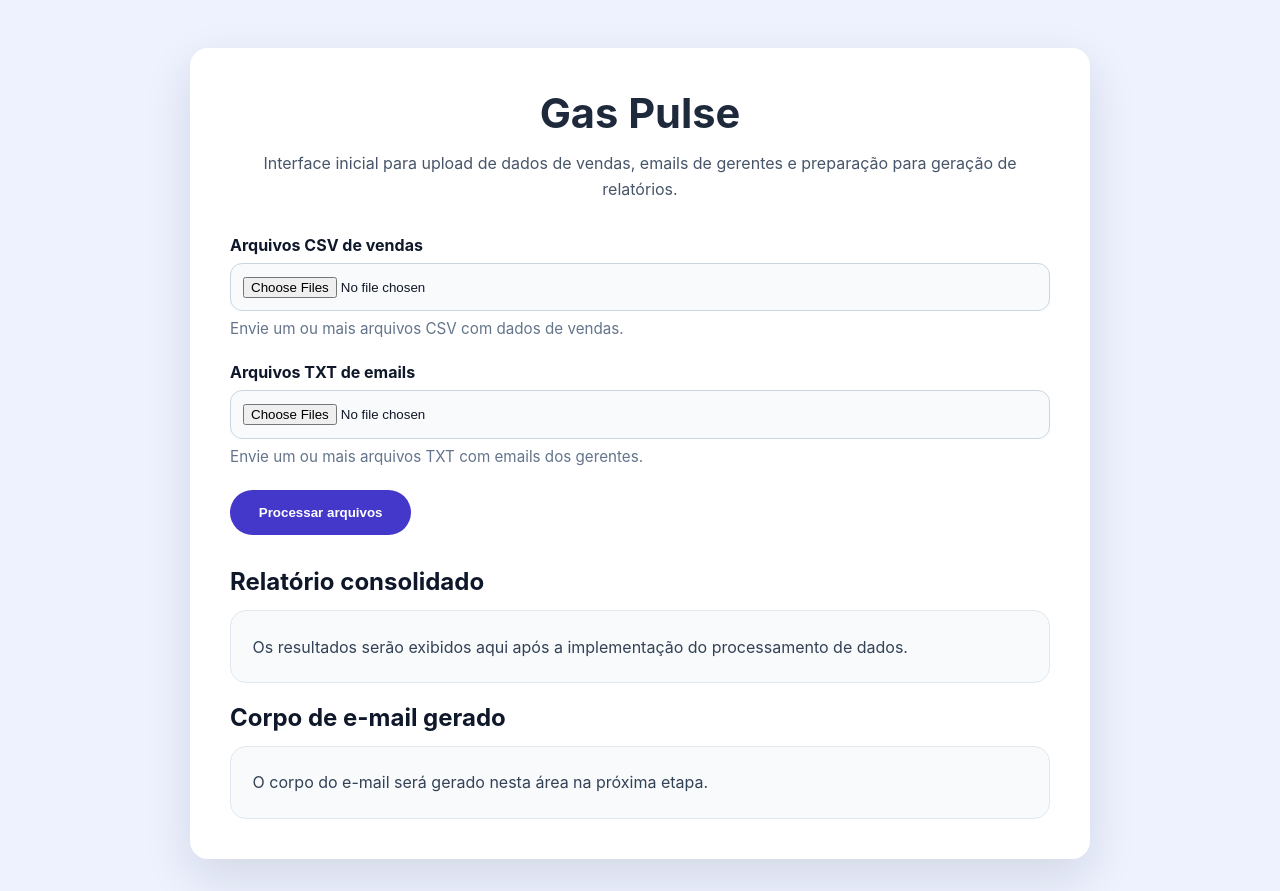
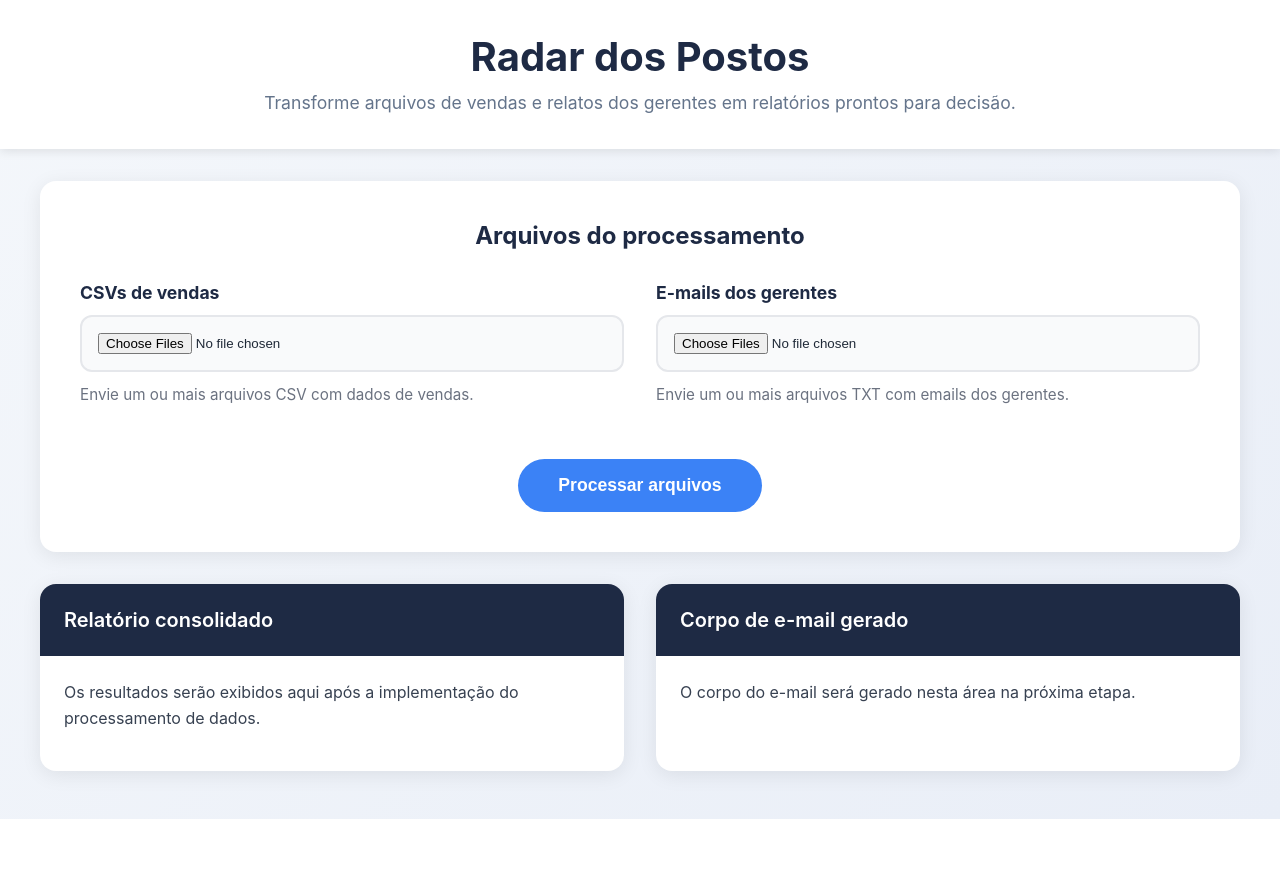
Before and after one commit to Victor-Suander/gas-pulse, a Flask app: page / in a window 1280 px wide. After the commit the page ends 819 px from the top, so only its background shows below. Run offline with Flask 3, Linux system fonts and the light colour scheme.

Commit message:
style(ui): atualiza identidade visual para Radar dos Postos

```diff
--- a/app/static/style.css
+++ b/app/static/style.css
@@ -1,126 +1,267 @@
 body {
-    font-family: Inter, system-ui, sans-serif;
+    font-family: Inter, Arial, sans-serif;
     margin: 0;
     padding: 0;
-    background-color: #eef2ff;
-    color: #111827;
+    background: linear-gradient(135deg, #f4f7fb 0%, #e9eef7 100%);
+    color: #1f2937;
+    min-height: 100vh;
 }
 
-.page-card {
-    max-width: 820px;
-    margin: 6vh auto 4vh;
-    padding: 2.5rem;
+.header {
     background: #ffffff;
-    border-radius: 18px;
-    box-shadow: 0 18px 48px rgba(15, 23, 42, 0.12);
-}
-
-.hero {
+    padding: 2rem 1rem;
     text-align: center;
+    box-shadow: 0 2px 10px rgba(0, 0, 0, 0.1);
     margin-bottom: 2rem;
 }
 
-.hero h1 {
+.header h1 {
     margin: 0;
-    font-size: 2.6rem;
-    color: #1e293b;
+    font-size: 2.5rem;
+    color: #1e2a44;
+    font-weight: 700;
 }
 
 .subtitle {
-    margin-top: 0.75rem;
-    color: #475569;
-    line-height: 1.65;
+    margin: 0.5rem 0 0;
+    color: #64748b;
+    font-size: 1.1rem;
+    line-height: 1.6;
 }
 
-.upload-form {
-    display: grid;
-    gap: 1.5rem;
-    margin-bottom: 2rem;
-}
-
-.field-group {
-    display: grid;
-    gap: 0.5rem;
-}
-
-.field-group label {
-    font-weight: 700;
-    color: #0f172a;
-}
-
-.field-group input[type="file"] {
-    padding: 0.8rem 0.75rem;
-    border: 1px solid #cbd5e1;
-    border-radius: 0.75rem;
-    background: #f8fafc;
-}
-
-.field-help {
-    font-size: 0.95rem;
-    color: #64748b;
-}
-
-.primary-button {
-    width: fit-content;
-    padding: 0.95rem 1.8rem;
-    background: #4338ca;
-    color: #ffffff;
-    font-weight: 700;
-    border: none;
-    border-radius: 999px;
-    cursor: pointer;
-    transition: background 0.2s ease;
-}
-
-.primary-button:hover {
-    background: #4f46e5;
+.main-content {
+    max-width: 1200px;
+    margin: 0 auto;
+    padding: 0 1rem 3rem;
 }
 
 .alert {
-    padding: 1rem 1.2rem;
-    border-radius: 1rem;
-    margin-bottom: 1.5rem;
+    padding: 1rem 1.5rem;
+    border-radius: 0.75rem;
+    margin-bottom: 2rem;
     font-weight: 600;
+    display: flex;
+    justify-content: space-between;
+    align-items: center;
 }
 
 .alert.success {
     background: #dcfce7;
     color: #166534;
+    border: 1px solid #bbf7d0;
 }
 
 .alert.error {
     background: #fee2e2;
     color: #991b1b;
+    border: 1px solid #fecaca;
 }
 
-..result-panel {
-    margin-top: 1.5rem;
+.retry-link {
+    color: #3b82f6;
+    text-decoration: none;
+    font-weight: 600;
+    margin-left: 1rem;
+}
+
+.retry-link:hover {
+    text-decoration: underline;
+}
+
+.upload-section {
+    background: #ffffff;
+    padding: 2.5rem;
+    border-radius: 1rem;
+    box-shadow: 0 4px 20px rgba(0, 0, 0, 0.08);
+    margin-bottom: 2rem;
+}
+
+.upload-section h2 {
+    margin: 0 0 2rem;
+    color: #1e2a44;
+    font-size: 1.5rem;
+    text-align: center;
+}
+
+.upload-form {
+    display: flex;
+    flex-direction: column;
+    gap: 2rem;
+}
+
+.upload-grid {
+    display: grid;
+    grid-template-columns: 1fr 1fr;
+    gap: 2rem;
+}
+
+.upload-column {
+    display: flex;
+    flex-direction: column;
+}
+
+.field-group {
+    display: flex;
+    flex-direction: column;
+    gap: 0.75rem;
+}
+
+.field-group label {
+    font-weight: 700;
+    color: #1e2a44;
+    font-size: 1.1rem;
+}
+
+.field-group input[type="file"] {
+    padding: 1rem;
+    border: 2px solid #e5e7eb;
+    border-radius: 0.75rem;
+    background: #f9fafb;
+    transition: border-color 0.2s ease;
+}
+
+.field-group input[type="file"]:focus {
+    outline: none;
+    border-color: #3b82f6;
+}
+
+.field-help {
+    font-size: 0.95rem;
+    color: #6b7280;
+    line-height: 1.5;
+}
+
+.file-list {
+    list-style: none;
+    padding: 0;
+    margin: 0.5rem 0 0;
+    max-height: 120px;
+    overflow-y: auto;
+}
+
+.file-list li {
+    background: #f3f4f6;
+    padding: 0.5rem 0.75rem;
+    margin-bottom: 0.25rem;
+    border-radius: 0.5rem;
+    font-size: 0.9rem;
+    color: #374151;
+}
+
+.button-container {
+    display: flex;
+    justify-content: center;
+}
+
+.primary-button {
+    padding: 1rem 2.5rem;
+    background: #3b82f6;
+    color: #ffffff;
+    font-weight: 700;
+    font-size: 1.1rem;
+    border: none;
+    border-radius: 999px;
+    cursor: pointer;
+    transition: background 0.2s ease, transform 0.1s ease;
+}
+
+.primary-button:hover {
+    background: #2563eb;
+    transform: translateY(-1px);
+}
+
+.primary-button:active {
+    transform: translateY(0);
+}
+
+.results-section {
+    margin-top: 2rem;
+}
+
+.results-grid {
+    display: grid;
+    grid-template-columns: 1fr 1fr;
+    gap: 2rem;
+}
+
+.result-panel {
+    background: #ffffff;
+    border-radius: 1rem;
+    box-shadow: 0 4px 20px rgba(0, 0, 0, 0.08);
+    overflow: hidden;
 }
 
 .result-panel h2 {
-    margin-bottom: 0.85rem;
-    color: #0f172a;
+    margin: 0;
+    padding: 1.5rem;
+    background: #1e2a44;
+    color: #ffffff;
+    font-size: 1.25rem;
+    font-weight: 600;
 }
 
 .result-box {
-    padding: 1.35rem;
-    border-radius: 1rem;
-    background: #f8fafc;
-    border: 1px solid #e2e8f0;
-    color: #334155;
+    padding: 1.5rem;
+    color: #374151;
 }
 
 .result-box p {
+    margin: 0 0 1rem;
+    line-height: 1.6;
+}
+
+.result-box h3 {
+    margin: 1.5rem 0 0.75rem;
+    color: #1e2a44;
+    font-size: 1.1rem;
+}
+
+.result-box ul {
     margin: 0;
-    line-height: 1.75;
+    padding-left: 1.5rem;
+}
+
+.result-box li {
+    margin-bottom: 0.5rem;
+    line-height: 1.5;
 }
 
 .email-body {
     white-space: pre-wrap;
-    font-family: Consolas, monospace;
-    background: #eef2ff;
-    padding: 1rem;
-    border-radius: 0.85rem;
+    font-family: 'Courier New', monospace;
+    background: #f8fafc;
+    padding: 1.25rem;
+    border-radius: 0.75rem;
+    border: 1px solid #e5e7eb;
     overflow-x: auto;
     margin: 0;
+    font-size: 0.9rem;
+    line-height: 1.4;
 }
+
+/* Responsividade */
+@media (max-width: 768px) {
+    .header h1 {
+        font-size: 2rem;
+    }
+
+    .upload-grid {
+        grid-template-columns: 1fr;
+        gap: 1.5rem;
+    }
+
+    .results-grid {
+        grid-template-columns: 1fr;
+        gap: 1.5rem;
+    }
+
+    .upload-section,
+    .result-panel {
+        padding: 1.5rem;
+    }
+
+    .primary-button {
+        width: 100%;
+        padding: 1rem;
+    }
+}
--- a/app/templates/index.html
+++ b/app/templates/index.html
@@ -3,39 +3,57 @@
 <head>
     <meta charset="UTF-8">
     <meta name="viewport" content="width=device-width, initial-scale=1.0">
-    <title>Gas Pulse</title>
+    <title>Radar dos Postos</title>
     <link rel="stylesheet" href="/static/style.css">
 </head>
 <body>
-    <main class="page-card">
-        <section class="hero">
-            <h1>Gas Pulse</h1>
-            <p class="subtitle">Interface inicial para upload de dados de vendas, emails de gerentes e preparação para geração de relatórios.</p>
-        </section>
+    <header class="header">
+        <h1>Radar dos Postos</h1>
+        <p class="subtitle">Transforme arquivos de vendas e relatos dos gerentes em relatórios prontos para decisão.</p>
+    </header>
 
+    <main class="main-content">
         {% if message %}
         <div class="alert {{ status }}">
             {{ message }}
+            {% if status == 'success' %}
+            <a href="/" class="retry-link">Processar novamente</a>
+            {% endif %}
         </div>
         {% endif %}
 
+        <section class="upload-section">
+            <h2>Arquivos do processamento</h2>
             <form method="post" enctype="multipart/form-data" class="upload-form">
+                <div class="upload-grid">
+                    <div class="upload-column">
                         <div class="field-group">
-                <label for="vendas_files">Arquivos CSV de vendas</label>
-                <input type="file" id="vendas_files" name="vendas_files" accept=".csv" multiple>
+                            <label for="vendas_files">CSVs de vendas</label>
+                            <input type="file" id="vendas_files" name="vendas_files" accept=".csv" multiple onchange="showSelectedFiles('vendas_files', 'vendas-list')">
                             <span class="field-help">Envie um ou mais arquivos CSV com dados de vendas.</span>
+                            <ul id="vendas-list" class="file-list"></ul>
+                        </div>
                     </div>
 
+                    <div class="upload-column">
                         <div class="field-group">
-                <label for="emails_files">Arquivos TXT de emails</label>
-                <input type="file" id="emails_files" name="emails_files" accept=".txt" multiple>
+                            <label for="emails_files">E-mails dos gerentes</label>
+                            <input type="file" id="emails_files" name="emails_files" accept=".txt" multiple onchange="showSelectedFiles('emails_files', 'emails-list')">
                             <span class="field-help">Envie um ou mais arquivos TXT com emails dos gerentes.</span>
+                            <ul id="emails-list" class="file-list"></ul>
+                        </div>
+                    </div>
                 </div>
 
+                <div class="button-container">
                     <button type="submit" class="primary-button">Processar arquivos</button>
+                </div>
             </form>
+        </section>
 
-        <section class="result-panel">
+        <section class="results-section">
+            <div class="results-grid">
+                <div class="result-panel">
                     <h2>Relatório consolidado</h2>
                     <div class="result-box">
                         {% if resumo_vendas %}
@@ -69,9 +87,9 @@
                         <p>Os resultados serão exibidos aqui após a implementação do processamento de dados.</p>
                         {% endif %}
                     </div>
-        </section>
+                </div>
 
-        <section class="result-panel">
+                <div class="result-panel">
                     <h2>Corpo de e-mail gerado</h2>
                     <div class="result-box">
                         {% if resumo_vendas and resumo_vendas.corpo_email %}
@@ -80,7 +98,25 @@
                         <p>O corpo do e-mail será gerado nesta área na próxima etapa.</p>
                         {% endif %}
                     </div>
+                </div>
+            </div>
         </section>
     </main>
+
+    <script>
+        function showSelectedFiles(inputId, listId) {
+            const input = document.getElementById(inputId);
+            const list = document.getElementById(listId);
+            list.innerHTML = '';
+
+            if (input.files.length > 0) {
+                Array.from(input.files).forEach(file => {
+                    const li = document.createElement('li');
+                    li.textContent = file.name;
+                    list.appendChild(li);
+                });
+            }
+        }
+    </script>
 </body>
 </html>
```
Lines whose indentation alone changed are shown as unchanged.
